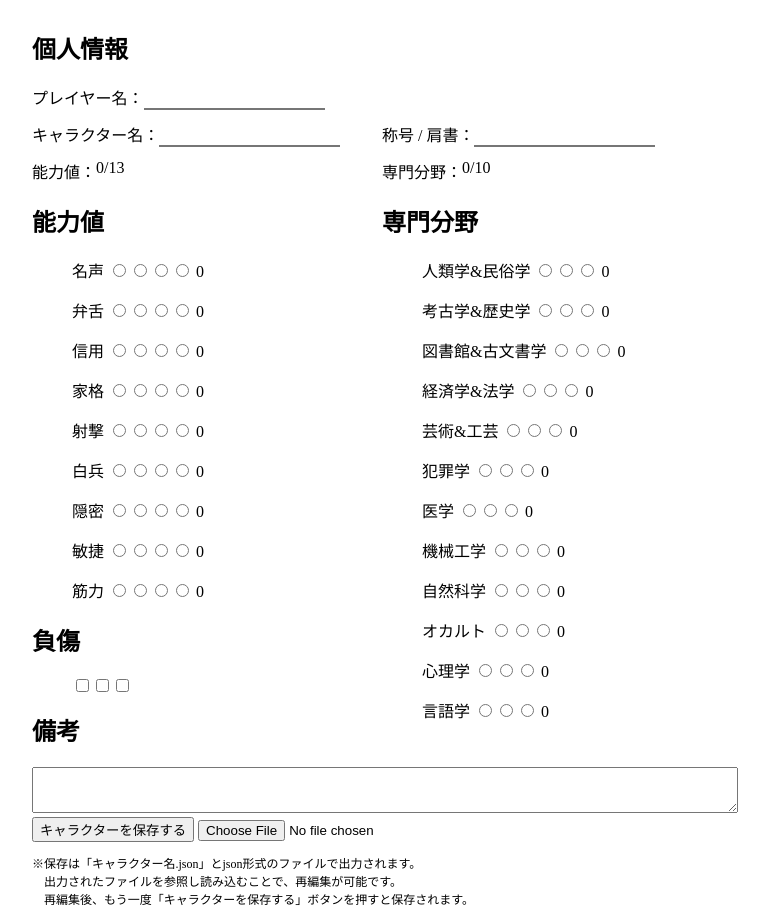
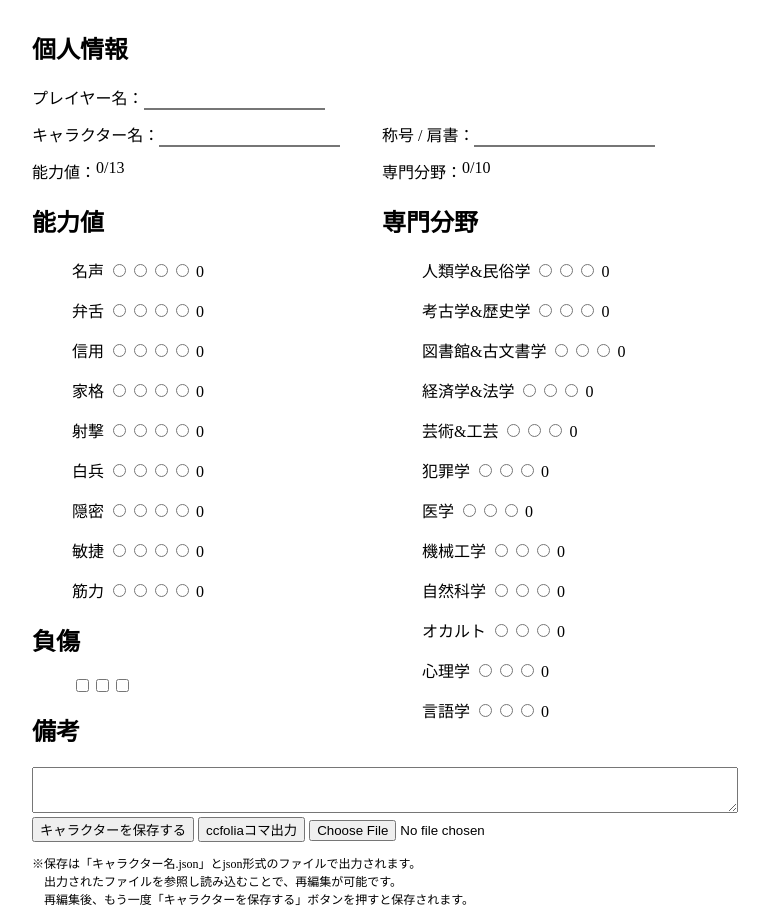
Before and after one commit to tgp-local-258/kutulu-charactersheet, a website: page public/index.html in a window 1280 px wide. Shown: the part 158-1078 px from the top of the page, without its empty margins (258-1027 px from the left). Drawn offline with nearby package versions, Linux system fonts and the light colour scheme.

Commit message:
ココフォリア対応

```diff
--- a/public/index.html
+++ b/public/index.html
@@ -59,6 +59,7 @@
         <h2>備考</h2>
         <textarea v-model="script" class="chara_script"></textarea>
         <button @click="sheetDownload">キャラクターを保存する</button>
+        <button @click="ccfoliaDownload">ccfoliaコマ出力</button>
         <input type="file" accept="*.json" name="character_sheet" v-on:change="sheetUpload($event)">
         <p>※保存は「キャラクター名.json」とjson形式のファイルで出力されます。<br>　出力されたファイルを参照し読み込むことで、再編集が可能です。<br>　再編集後、もう一度「キャラクターを保存する」ボタンを押すと保存されます。</p>
     </div>
@@ -303,6 +304,86 @@
                         $('.specialty_point').css('color', 'black');
                     }
                 },
+                ccfoliaDownload: function(){
+                    if (this.name == '') {
+                        alert('!!!名前は必ず入力してください!!!');
+                        return false;
+                    }
+
+                    //負傷:cc_status
+                    let damage_cnt = 0;
+                    for (i=0;i<this.damages.length;i++) {
+                        if(this.damages[i].checked === true){
+                            damage_cnt = damage_cnt + 1;
+                        }
+                    }
+
+                    //能力値
+                    let params = [];
+                    // console.log("lv1以上の能力値");
+                    for (i=0;i<this.skills.length;i++){
+                        if(this.skills[i].value > 0){
+                            let skill_data = {
+                                label: this.skills[i].name,
+                                value: String(this.skills[i].value)
+                            }
+                            params.push(skill_data);
+                        }
+                        // console.log("能力値 " + JSON.stringify(params));
+                    }
+
+                    //専門分野
+                    // console.log("lv1以上の専門分野");
+                    for (l=0;l<this.specialties.length;l++) {
+                        if(this.specialties[l].value > 0){
+                            let speciality_data = {
+                                label: this.specialties[l].name,
+                                value: String(this.specialties[l].value)
+                            }
+                            params.push(speciality_data);
+                        }
+                    }
+                    // console.log("専門分野セット " + JSON.stringify(params));
+
+                    let originalData = {
+                        kind: "character",
+                        data: {
+                            name: this.name,
+                            memo: this.title,
+                            initiative: 0,
+                            externalUrl: "",
+                            status: [
+                                {
+                                    "label": "負傷",
+                                    "value": damage_cnt,
+                                    "max": 3
+                                }
+                            ],
+                            params: params,
+                            "iconUrl": null,
+                            "faces": [
+                                {
+                                    "iconUrl": null,
+                                    "label": ""
+                                }
+                            ],
+                            "x": 2,
+                            "y": 2,
+                            "active": true
+                        },
+                    }
+
+                    // console.log("originalData " + JSON.stringify(originalData));
+
+                    // const fileName = this.name + '.json';
+                    const data = JSON.stringify(originalData);
+                    navigator.clipboard.writeText(data);
+                    alert('ココフォリアのコマをクリップボードにコピーしました');
+                    // const link = document.createElement("a");
+                    // link.href = "data:text/plain," + encodeURIComponent(data);
+                    // link.download = fileName;
+                    // link.click();
+                },
                 sheetDownload: function(){
                     if (this.name == '') {
                         alert('!!!名前は必ず入力してください!!!');
```
